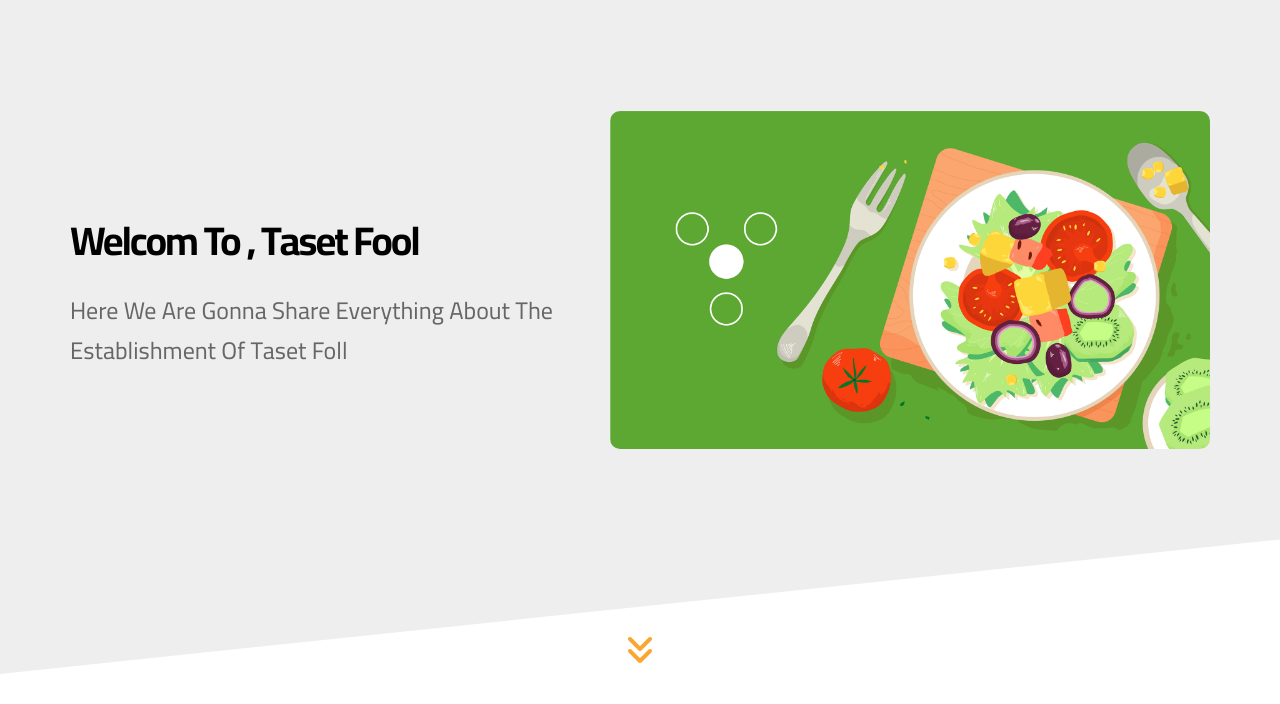
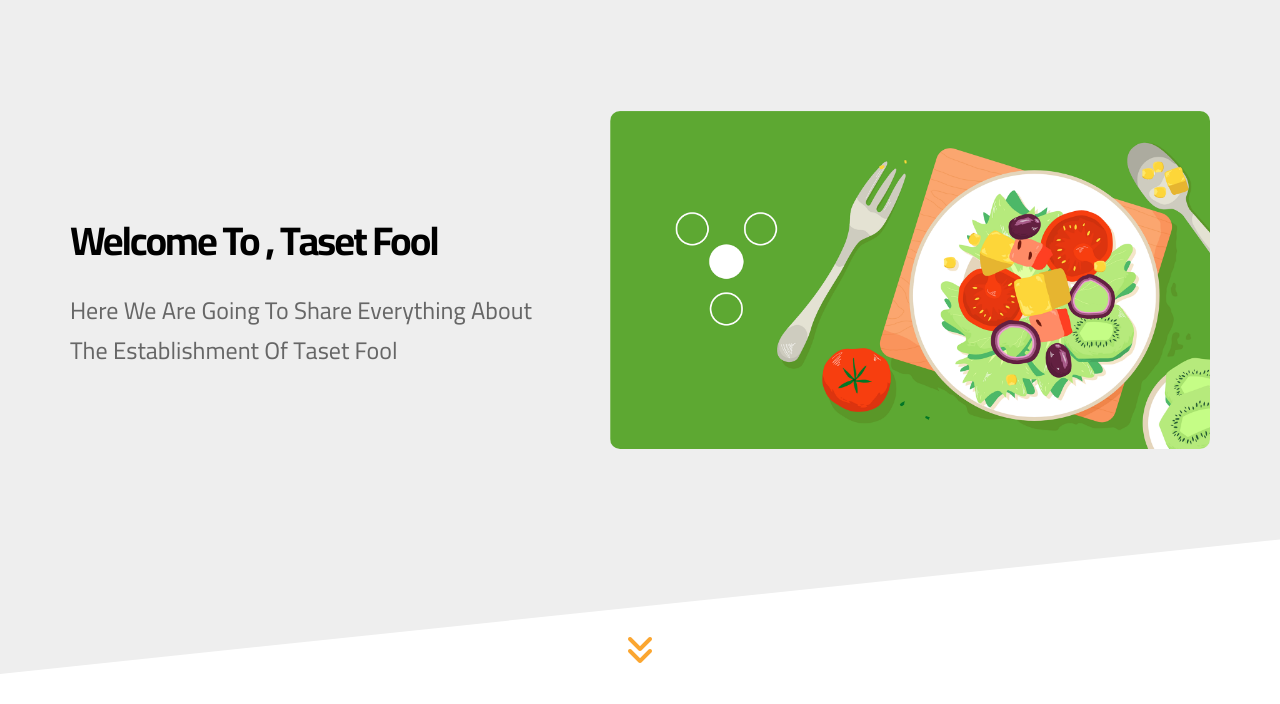
Before and after one commit to AhmedMazenNn/taset-fool-, a plain HTML site: page index.html in a window 1280 px wide. Shown: the part 96-800 px from the top of the page. Drawn offline with Linux system fonts and the light colour scheme.

Commit message:
Update index.html

```diff
--- a/index.html
+++ b/index.html
@@ -38,9 +38,9 @@
     <div class="landing">
         <div class="container">
             <div class="text">
-                <h1>welcom to , taset fool</h1>
-                <p>Here we are gonna share everything about the establishment of
-                    taset foll</p>
+                <h1>Welcome to , taset fool</h1>
+                <p>Here we are going to share everything about the establishment of
+                    Taset Fool</p>
             </div>
                 <div class="image">
                     <img src="./media/restaurant-booking-app-1.png" alt="">
@@ -58,7 +58,7 @@
         <div class="container">
             <img src="./media/1.jpg" alt="">
             <div class="text">
-                <h3>taset fool was established in september 2021 by esmail saber.
+                <h3> Taset Fool was established in September 2021 by Esmail Saber.
                     the facility is located in alexandria , elhadra.</h3>
                 <p>our resturant foucess on making varaity of dishes like sandwiches and frying pans
                      you can find our location here <i class="fa-solid fa-right-long"></i> <a href="https://www.google.com/maps/dir/?api=1&destination=31.195879641261%2C29.931069363532&fbclid=IwAR3zy4o-V5IqJezdoSy4gsoaonglp_Sys0RsAKh75w6Mk3_WPW-_nkmhBt4"target ="_blank">location</a>
```
